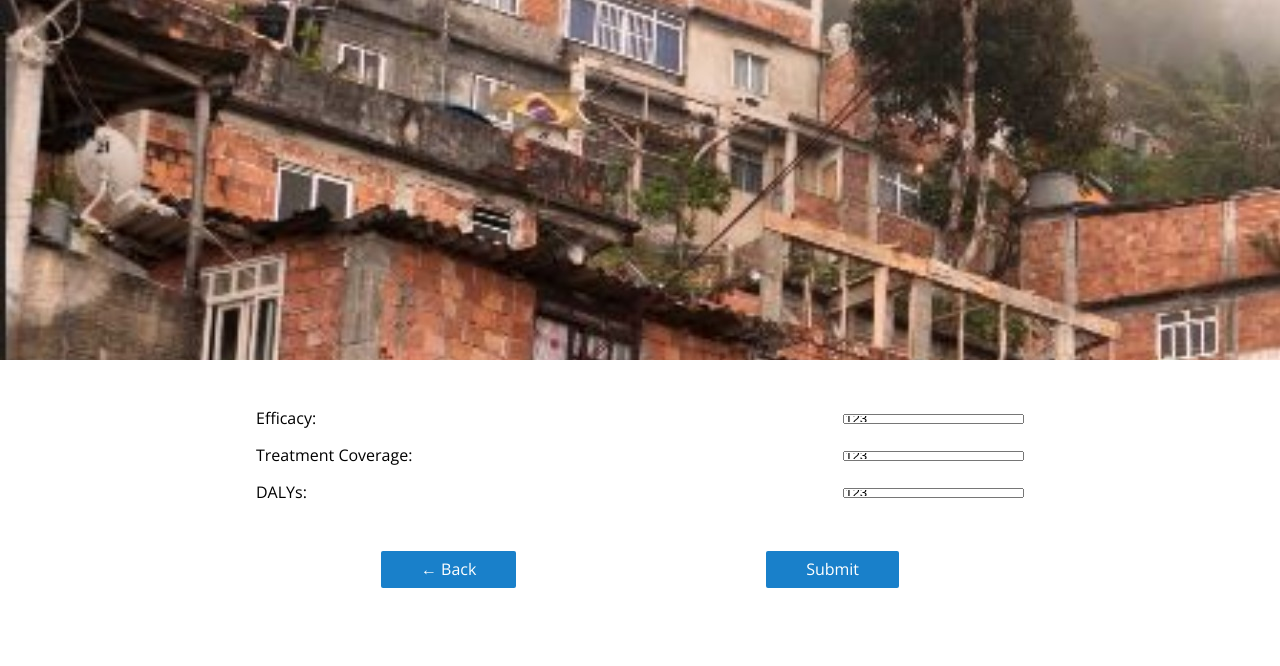
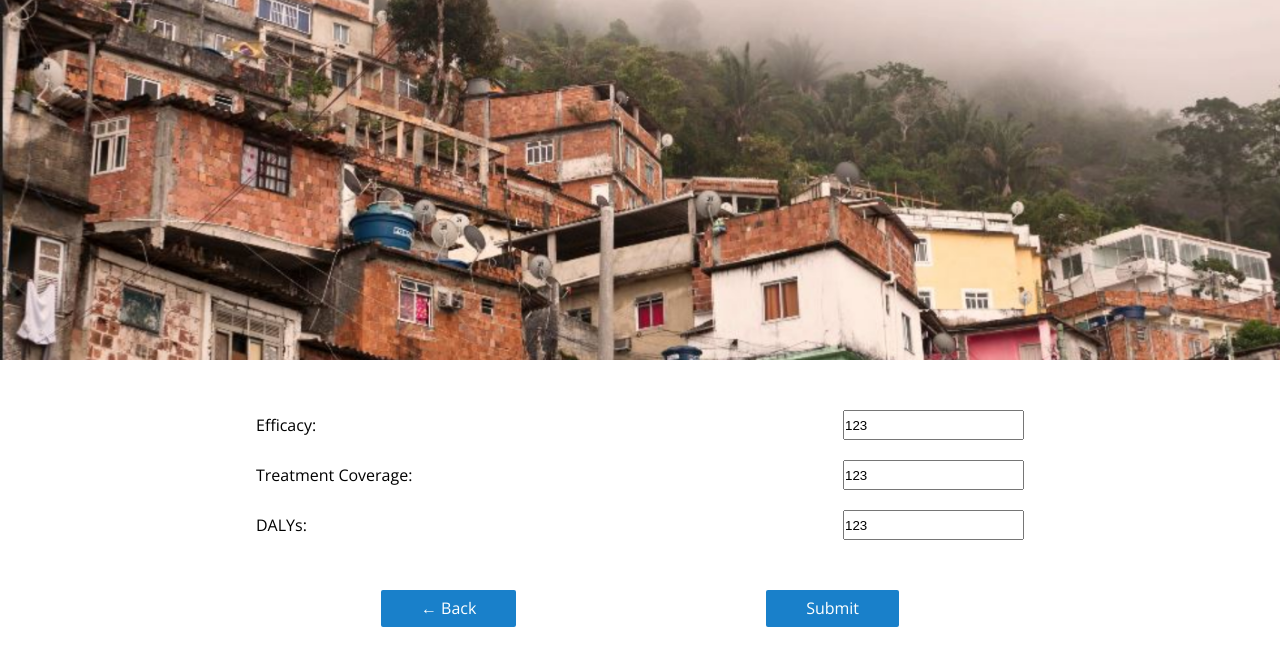
Before and after one commit to GhiProject/ghi_forecasting_tool, a Flask app: page /form3 in a window 1280 px wide. Shown: the part 67-733 px from the top of the page. Run offline with Flask 2, Linux system fonts and the light colour scheme.

Commit message:
fixed the image resolution

```diff
--- a/sass/layout/_hero.scss
+++ b/sass/layout/_hero.scss
@@ -13,7 +13,7 @@
         //z-index: 0;
         width: 100%;
         height: 100%;
-        background-image: url(../img/background1.jpg);
+        background-image: url(../img/backgroundimg.jpg);
         background-size: cover;
         background-repeat: no-repeat;
         background-position: 0 20%;
@@ -23,7 +23,7 @@
         animation-fill-mode: forwards;
     }
       &--form {
-        background-image: url(../img/country.jpg);
+        background-image: url(../img/country.png);
     }
 
     &__text {
--- a/static/css/style.css
+++ b/static/css/style.css
@@ -221,7 +221,7 @@ body {
     .form__group:not(:last-child) {
       padding-bottom: 2rem; }
   .form__input[type="number"] {
-    height: 1rem; }
+    height: 3rem; }
   .form__control-group {
     padding: 3rem 0;
     display: flex;
@@ -245,7 +245,7 @@ body {
     position: absolute;
     width: 100%;
     height: 100%;
-    background-image: url(../img/background1.jpg);
+    background-image: url(../img/backgroundimg.jpg);
     background-size: cover;
     background-repeat: no-repeat;
     background-position: 0 20%;
@@ -254,7 +254,8 @@ body {
     animation-timing-function: ease;
     animation-fill-mode: forwards; }
   .hero--form {
-    background-image: url(../img/country.jpg); }
+    background-image: url(../img/country.png);
+     background-size: cover;}
   .hero__text {
     height: 100%;
     width: 35%;
```
Also changed, not shown: static/img/country.png (added).
